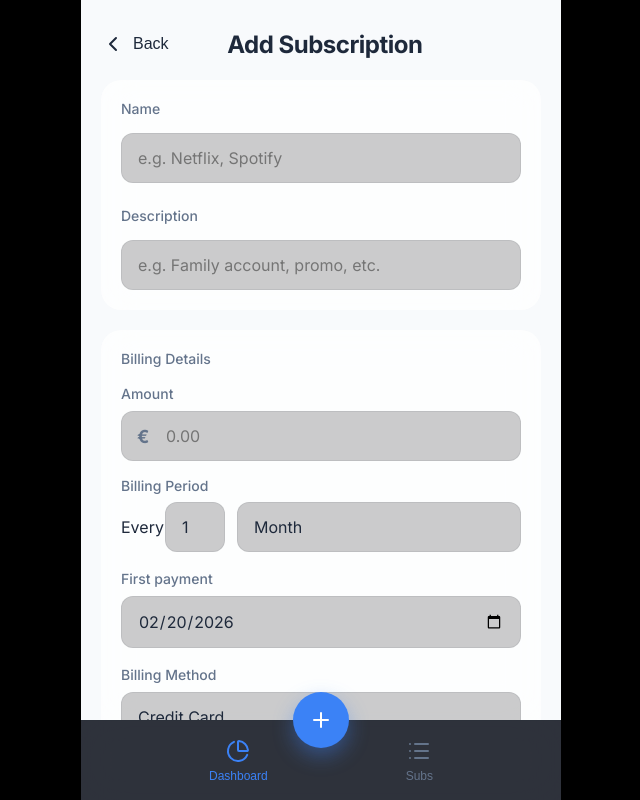
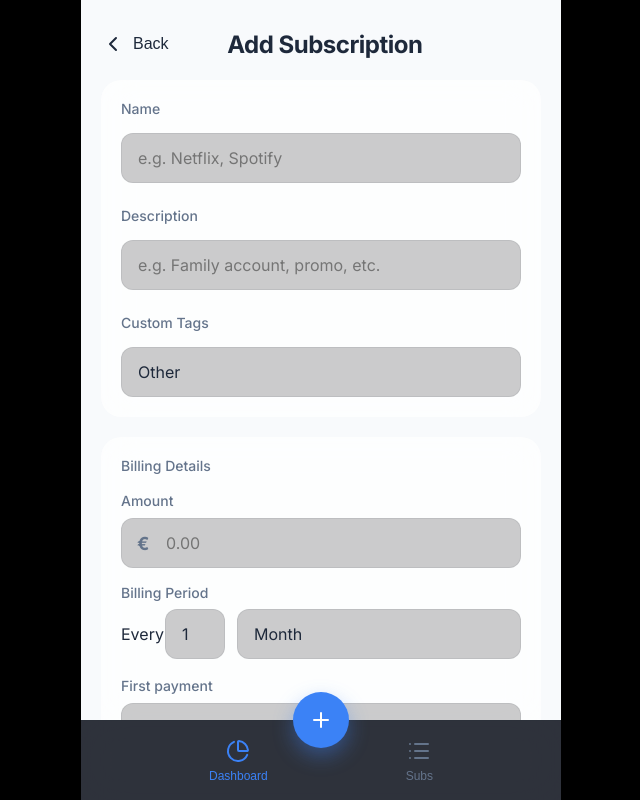
Before and after one commit to LcBert/SubManager, a React (Vite) app: page / in a window 1280 px wide. Both pictures are taken after a click on the button 640 px from the left and 720 px from the top of the page. Shown: the whole page, without its empty margins (319-959 px from the left). Built offline with nearby package versions, Linux system fonts and the light colour scheme.

Commit message:
Add category input and enhance subscription filtering by tags

```diff
--- a/src/components/AddEditView.jsx
+++ b/src/components/AddEditView.jsx
@@ -22,6 +22,7 @@ const AddEditView = ({ subId, onClose }) => {
         description: '',
         amount: '',
         method: 'Credit Card',
+        category: 'Other',
         cycleType: 'monthly',
         cycleCount: '1',
         firstBill: new Date().toISOString().split('T')[0],
@@ -98,6 +99,14 @@ const AddEditView = ({ subId, onClose }) => {
                                     amountRef.current?.focus();
                                 }
                             }}
+                        />
+                        <label style={{ marginTop: 16 }}>{language === 'it' ? 'Tag personalizzati' : 'Custom Tags'}</label>
+                        <input
+                            type="text"
+                            placeholder={language === 'it' ? 'es. streaming, lavoro, cloud' : 'e.g. streaming, work, cloud'}
+                            value={formData.category || ''}
+                            onChange={e => setFormData({ ...formData, category: e.target.value })}
+                            style={{ marginTop: '8px', background: 'rgba(0,0,0,0.2)' }}
                         />
                     </div>
 
--- a/src/components/SubscriptionsView.jsx
+++ b/src/components/SubscriptionsView.jsx
@@ -7,9 +7,13 @@ const SubscriptionsView = ({ onEdit }) => {
     const { subscriptions } = useSubscriptions();
     const { currency, language } = useThemeLanguage();
     const [search, setSearch] = useState('');
-    const filteredSubs = subscriptions.filter(sub =>
-        sub.title.toLowerCase().includes(search.toLowerCase())
-    );
+    const filteredSubs = subscriptions.filter(sub => {
+        const searchLower = search.toLowerCase();
+        const titleMatch = sub.title.toLowerCase().includes(searchLower);
+        const tags = (sub.category || '').split(',').map(t => t.trim().toLowerCase());
+        const tagMatch = tags.some(tag => tag.includes(searchLower));
+        return titleMatch || tagMatch;
+    });
 
     return (
         <section className="view">
@@ -59,6 +63,9 @@ const SubscriptionsView = ({ onEdit }) => {
 
                                 <div className="sub-details" style={{ flex: 1 }}>
                                     <div className="sub-name" style={{ fontSize: '16px', fontWeight: 600, marginBottom: '4px' }}>{sub.title}</div>
+                                    <div className="sub-category" style={{ fontSize: '13px', color: 'var(--primary-color)', fontWeight: 500, marginBottom: '2px' }}>
+                                        {sub.category || (language === 'it' ? 'Altro' : 'Other')}
+                                    </div>
                                     <div className="sub-cycle" style={{ fontSize: '13px', color: 'var(--text-secondary)' }}>
                                         {sub.method} • {sub.cycleType === 'monthly' ? 'Monthly' : sub.cycleType === 'yearly' ? 'Yearly' : `Every ${sub.cycleCount} mos`}
                                     </div>
```
